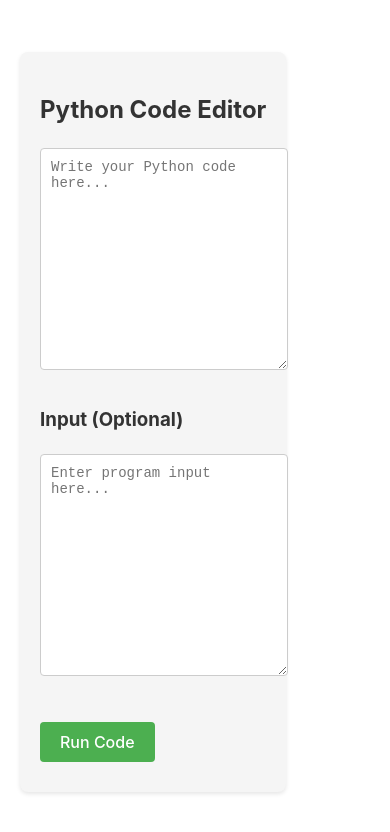
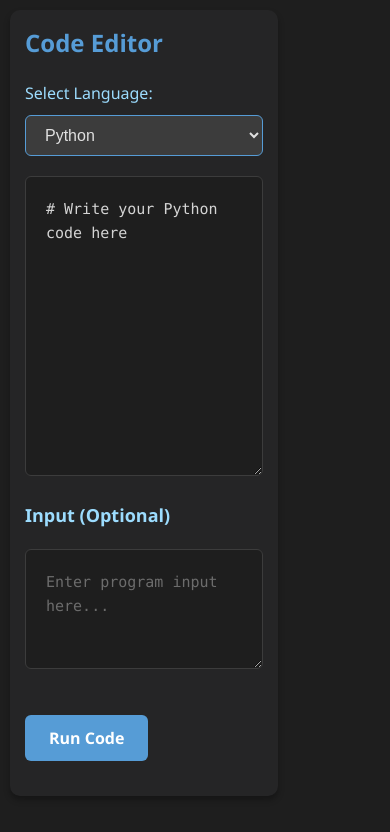
Before and after one commit to dharshan-kumarj/LabAgent_Frontend, a React (Vite) app: page / in a window 390 px wide. Shown: the top 832 px of the page. Built offline with nearby package versions, Linux system fonts and the light colour scheme.

Commit message:
implented frontend logics and simple design for the updated backend of the judge_templte

```diff
--- a/src/App.css
+++ b/src/App.css
@@ -1,72 +1,213 @@
+/* Reset and full-screen setup */
+* {
+  margin: 0;
+  padding: 0;
+  box-sizing: border-box;
+}
+
+body, html {
+  width: 100%;
+  height: 100%;
+  font-family: 'Segoe UI', Tahoma, Geneva, Verdana, sans-serif;
+  background-color: #1e1e1e;  /* Dark background */
+  color: #e0e0e0;  /* Light text color */
+}
+
 .App {
-  max-width: 1200px;
-  margin: 0 auto;
+  min-height: 100vh;
   padding: 20px;
+  background-color: #1e1e1e;
 }
 
 .code-editor {
-  background-color: #f5f5f5;
+  max-width: 1400px;
+  margin: 0 auto;
   padding: 20px;
-  border-radius: 8px;
-  box-shadow: 0 2px 4px rgba(0, 0, 0, 0.1);
+  background-color: #252526;  /* Slightly lighter than background */
+  border-radius: 10px;
+  box-shadow: 0 4px 6px rgba(0, 0, 0, 0.3);
 }
 
+/* Header styling */
+h2 {
+  color: #569cd6;  /* Light blue - similar to VS Code */
+  margin-bottom: 20px;
+  font-size: 24px;
+}
+
+/* Language selector styling */
+.language-selector {
+  margin-bottom: 20px;
+}
+
+.language-selector label {
+  color: #9cdcfe;  /* Light blue for labels */
+  font-size: 16px;
+}
+
+.language-selector select {
+  background-color: #3c3c3c;
+  color: #e0e0e0;
+  padding: 10px 15px;
+  border: 1px solid #569cd6;
+  border-radius: 6px;
+  margin-left: 10px;
+  font-size: 16px;
+  cursor: pointer;
+  outline: none;
+}
+
+.language-selector select:hover {
+  background-color: #4c4c4c;
+}
+
+/* Code input areas */
 .code-input, .stdin-input {
   width: 100%;
-  min-height: 200px;
-  margin: 10px 0;
-  padding: 10px;
-  font-family: 'Courier New', monospace;
-  font-size: 14px;
-  border: 1px solid #ccc;
-  border-radius: 4px;
+  background-color: #1e1e1e;
+  color: #d4d4d4;
+  border: 1px solid #3c3c3c;
+  border-radius: 6px;
+  padding: 20px;
+  font-family: 'Consolas', 'Monaco', 'Courier New', monospace;
+  font-size: 15px;
+  line-height: 1.6;
   resize: vertical;
 }
 
-.submit-button {
-  background-color: #4CAF50;
-  color: white;
-  padding: 10px 20px;
-  border: none;
-  border-radius: 4px;
-  cursor: pointer;
-  font-size: 16px;
-  margin: 10px 0;
+.code-input {
+  min-height: 400px;
 }
 
-.submit-button:disabled {
-  background-color: #cccccc;
-  cursor: not-allowed;
+.stdin-input {
+  min-height: 120px;
+  margin-top: 10px;
 }
 
-.error-output {
-  margin-top: 20px;
-  padding: 10px;
-  background-color: #ffebee;
-  border: 1px solid #ffcdd2;
-  border-radius: 4px;
+.code-input:focus, .stdin-input:focus {
+  border-color: #569cd6;
+  outline: none;
 }
 
-.code-output {
-  margin-top: 20px;
-  padding: 10px;
-  background-color: #e8f5e9;
-  border: 1px solid #c8e6c9;
-  border-radius: 4px;
-}
-
-pre {
-  white-space: pre-wrap;
-  word-wrap: break-word;
-  margin: 0;
-  font-family: 'Courier New', monospace;
-}
-
+/* Input section styling */
 .input-section {
   margin: 20px 0;
 }
 
-h2, h3 {
-  color: #333;
+.input-section h3 {
+  color: #9cdcfe;
   margin-bottom: 10px;
+  font-size: 18px;
 }
+
+/* Button styling */
+.submit-button {
+  background-color: #569cd6;
+  color: #ffffff;
+  padding: 12px 24px;
+  border: none;
+  border-radius: 6px;
+  font-size: 16px;
+  font-weight: 600;
+  cursor: pointer;
+  transition: background-color 0.2s ease;
+  margin: 20px 0;
+}
+
+.submit-button:hover:not(:disabled) {
+  background-color: #4e8cc7;
+}
+
+.submit-button:disabled {
+  background-color: #4c4c4c;
+  cursor: not-allowed;
+}
+
+/* Status message styling */
+.status-message {
+  background-color: #2d2d2d;
+  border: 1px solid #569cd6;
+  color: #9cdcfe;
+  padding: 15px;
+  border-radius: 6px;
+  margin: 15px 0;
+}
+
+/* Output areas */
+.error-output, .code-output {
+  margin: 20px 0;
+  padding: 20px;
+  border-radius: 6px;
+  background-color: #2d2d2d;
+}
+
+.error-output {
+  border-left: 4px solid #f14c4c;  /* Subtle red border */
+}
+
+.code-output {
+  border-left: 4px solid #6a9955;  /* Subtle green border */
+}
+
+.error-output h3, .code-output h3 {
+  color: #9cdcfe;
+  margin-bottom: 10px;
+  font-size: 18px;
+}
+
+/* Output text styling */
+pre {
+  font-family: 'Consolas', 'Monaco', 'Courier New', monospace;
+  white-space: pre-wrap;
+  word-wrap: break-word;
+  color: #d4d4d4;
+  font-size: 14px;
+  line-height: 1.6;
+  padding: 10px;
+  background-color: #1e1e1e;
+  border-radius: 4px;
+}
+
+/* Scrollbar styling */
+::-webkit-scrollbar {
+  width: 12px;
+}
+
+::-webkit-scrollbar-track {
+  background: #1e1e1e;
+}
+
+::-webkit-scrollbar-thumb {
+  background: #3c3c3c;
+  border-radius: 6px;
+}
+
+::-webkit-scrollbar-thumb:hover {
+  background: #4c4c4c;
+}
+
+/* Placeholder text styling */
+::placeholder {
+  color: #6c6c6c;
+}
+
+/* Media query for smaller screens */
+@media (max-width: 768px) {
+  .App {
+      padding: 10px;
+  }
+
+  .code-editor {
+      padding: 15px;
+  }
+
+  .code-input {
+      min-height: 300px;
+  }
+
+  .language-selector select {
+      width: 100%;
+      margin-left: 0;
+      margin-top: 10px;
+  }
+}
--- a/src/App.tsx
+++ b/src/App.tsx
@@ -3,6 +3,7 @@ import axios from 'axios';
 import './App.css';
 
 interface JudgeResponse {
+    result: {
         stdout: string | null;
         stderr: string | null;
         compile_output: string | null;
@@ -11,16 +12,67 @@ interface JudgeResponse {
             id: number;
             description: string;
         };
+    };
 }
 
+interface Language {
+    id: string;
+    name: string;
+    fileExtension: string;
+    defaultTemplate: string;
+}
+
+const SUPPORTED_LANGUAGES: Language[] = [
+    {
+        id: '71',
+        name: 'Python',
+        fileExtension: '.py',
+        defaultTemplate: '# Write your Python code here\n'
+    },
+    {
+        id: '48',
+        name: 'C',
+        fileExtension: '.c',
+        defaultTemplate:
+`#include <stdio.h>
+
+int main() {
+    // Write your C code here
+    return 0;
+}`,
+    },
+    {
+        id: '62',
+        name: 'Java',
+        fileExtension: '.java',
+        defaultTemplate:
+`public class Main {
+    public static void main(String[] args) {
+        // Write your Java code here
+    }
+}`,
+    }
+];
+
 function App() {
-    const [sourceCode, setSourceCode] = useState('');
-    const [languageId, setLanguageId] = useState('71'); // Python
+    const [sourceCode, setSourceCode] = useState(SUPPORTED_LANGUAGES[0].defaultTemplate);
+    const [languageId, setLanguageId] = useState(SUPPORTED_LANGUAGES[0].id);
     const [stdin, setStdin] = useState('');
     const [output, setOutput] = useState('');
     const [error, setError] = useState('');
     const [isLoading, setIsLoading] = useState(false);
     const [statusMessage, setStatusMessage] = useState('');
+
+    const handleLanguageChange = (e: React.ChangeEvent<HTMLSelectElement>) => {
+        const selectedLang = SUPPORTED_LANGUAGES.find(lang => lang.id === e.target.value);
+        if (selectedLang) {
+            setLanguageId(selectedLang.id);
+            // Only set the template if the current code is empty or matches another template
+            if (!sourceCode.trim() || SUPPORTED_LANGUAGES.some(lang => sourceCode === lang.defaultTemplate)) {
+                setSourceCode(selectedLang.defaultTemplate);
+            }
+        }
+    };
 
     const handleSubmit = async () => {
         if (!sourceCode.trim()) {
@@ -35,12 +87,12 @@ function App() {
 
         try {
             const response = await axios.post<JudgeResponse>('http://localhost:3001/submit', {
-                sourceCode: sourceCode.trim(),
-                languageId: parseInt(languageId),
+                source_code: sourceCode.trim(),
+                language_id: parseInt(languageId),
                 stdin: stdin.trim()
             });
 
-            const result = response.data;
+            const result = response.data.result;
             console.log('Submission result:', result);
 
             // Handle different status codes
@@ -86,11 +138,26 @@ function App() {
     return (
         <div className="App">
             <div className="code-editor">
-                <h2>Python Code Editor</h2>
+                <h2>Code Editor</h2>
+                <div className="language-selector">
+                    <label htmlFor="language-select">Select Language: </label>
+                    <select
+                        id="language-select"
+                        value={languageId}
+                        onChange={handleLanguageChange}
+                        disabled={isLoading}
+                    >
+                        {SUPPORTED_LANGUAGES.map(lang => (
+                            <option key={lang.id} value={lang.id}>
+                                {lang.name}
+                            </option>
+                        ))}
+                    </select>
+                </div>
                 <textarea
                     value={sourceCode}
                     onChange={(e) => setSourceCode(e.target.value)}
-                    placeholder="Write your Python code here..."
+                    placeholder={`Write your ${SUPPORTED_LANGUAGES.find(lang => lang.id === languageId)?.name} code here...`}
                     className="code-input"
                     disabled={isLoading}
                 />
```
Lines whose indentation alone changed are shown as unchanged.
